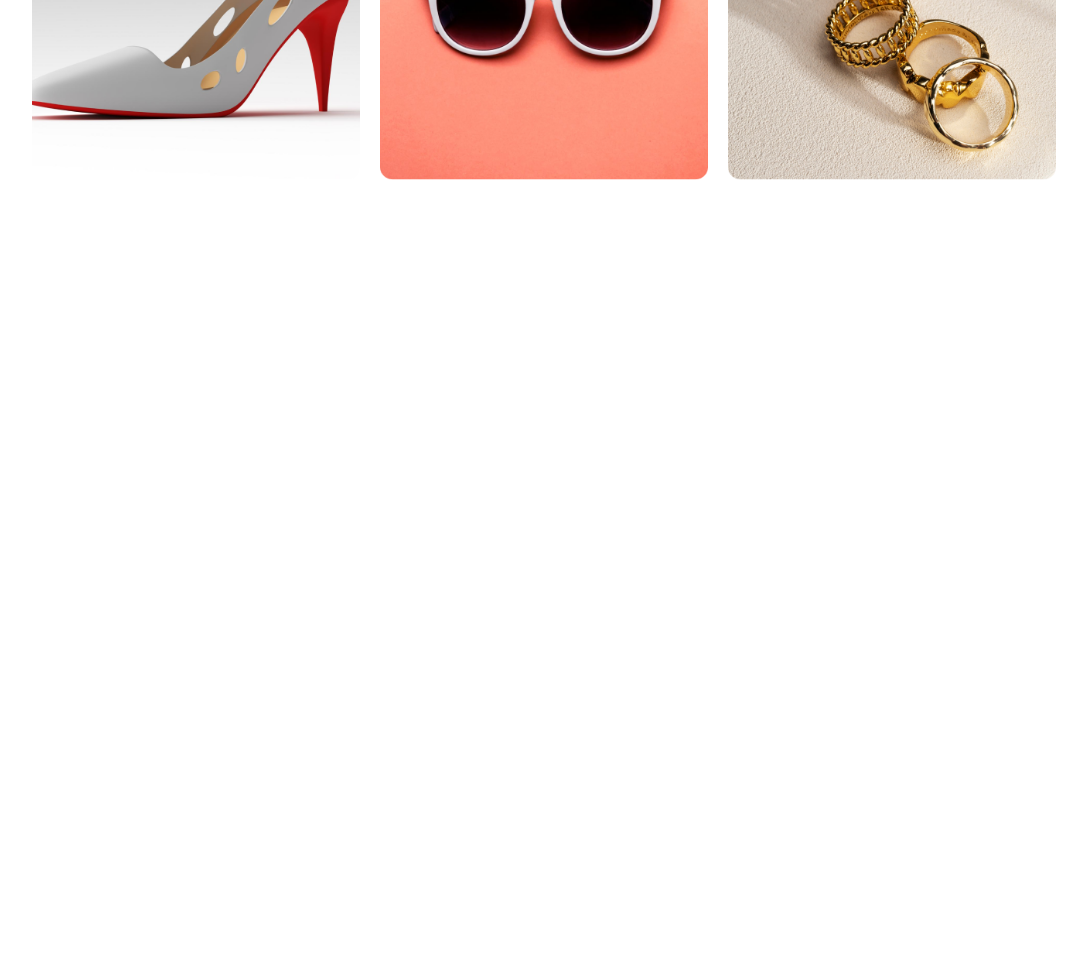
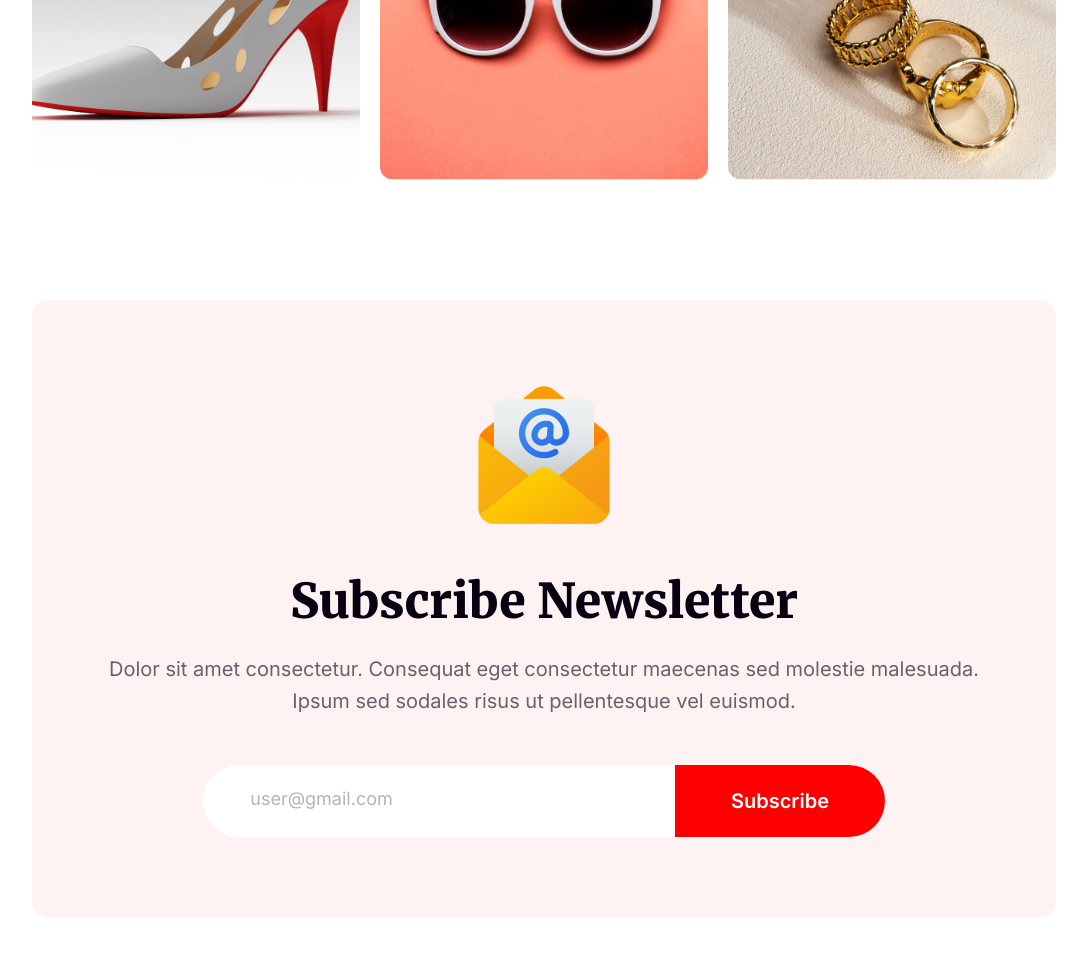
Before and after one commit to shahedul-alam/new-year-offer, a plain HTML site: page index.html in a window 1280 px wide. Shown: the part 5697-6653 px from the top of the page, without its empty margins (96-1183 px from the left). Before the commit the page ends 5997 px from the top, so only its background shows below. Drawn offline with Linux system fonts and the light colour scheme.

Commit message:
subscribe section added

```diff
--- a/index.html
+++ b/index.html
@@ -82,6 +82,17 @@
         <img src="./images/Rectangle 8.png" class="item">
       </div>
     </section>
+    <section class="subscribe-section">
+      <div class="subscribe-section-content">
+        <img src="./images/Group 61.png" alt="mail-icon">
+        <h2>Subscribe Newsletter</h2>
+        <p>Dolor sit amet consectetur. Consequat eget consectetur maecenas sed molestie malesuada. Ipsum sed sodales risus ut pellentesque vel euismod.</p>
+      </div>
+      <form action="#">
+        <input type="text" placeholder="user@gmail.com">
+        <button>Subscribe</button>
+      </form>
+    </section>
   </main>
 </body>
 </html>
--- a/style.css
+++ b/style.css
@@ -337,3 +337,80 @@ header {
   width: 100%;
   height: 100%;
 }
+
+/* subscribe-section */
+.subscribe-section {
+  width: 80%;
+  max-width: 1320px;
+  margin: 0 auto;
+  margin-bottom: 120px;
+  border-radius: 16px;
+  background: rgba(255, 0, 0, 0.05);
+  display: flex;
+  flex-direction: column;
+  justify-content: center;
+  align-items: center;
+  padding: 80px 0;
+}
+.subscribe-section-content {
+  max-width: 896px;
+  display: flex;
+  flex-direction: column;
+  justify-content: center;
+  align-items: center;
+}
+.subscribe-section-content > h2 {
+  color: rgb(7, 2, 17);
+  font-family: Merriweather;
+  font-size: 48px;
+  font-weight: 900;
+  line-height: 60px;
+  letter-spacing: 0%;
+  text-align: center;
+  text-transform: capitalize;
+  margin-top: 40px;
+  margin-bottom: 22px;
+}
+.subscribe-section-content > p {
+  color: rgba(7, 2, 17, 0.6);
+  font-family: Inter;
+  font-size: 20px;
+  font-weight: 400;
+  line-height: 32px;
+  letter-spacing: 0%;
+  text-align: center;
+  margin-bottom: 48px;
+}
+form {
+  display: flex;
+}
+input[type="text"] {
+  padding: 25px 265px 25px 30px;
+  border: none;
+  border-top-left-radius: 50px;
+  border-bottom-left-radius: 50px;
+}
+input[type="text"]::placeholder {
+  color: rgba(7, 2, 17, 0.3);
+  font-family: Inter;
+  font-size: 18px;
+  font-weight: 400;
+  line-height: 22px;
+  letter-spacing: 0%;
+  text-align: center;
+}
+form > button {
+  padding: 24px 56px;
+  color: rgb(255, 255, 255);
+  font-family: Inter;
+  font-size: 20px;
+  font-weight: 600;
+  line-height: 24px;
+  letter-spacing: 0%;
+  text-align: center;
+  text-transform: capitalize;
+  border: none;
+  border-radius: 0px 50px 50px 0px;
+  background: rgb(255, 0, 0);
+  cursor: pointer;
+}
```
